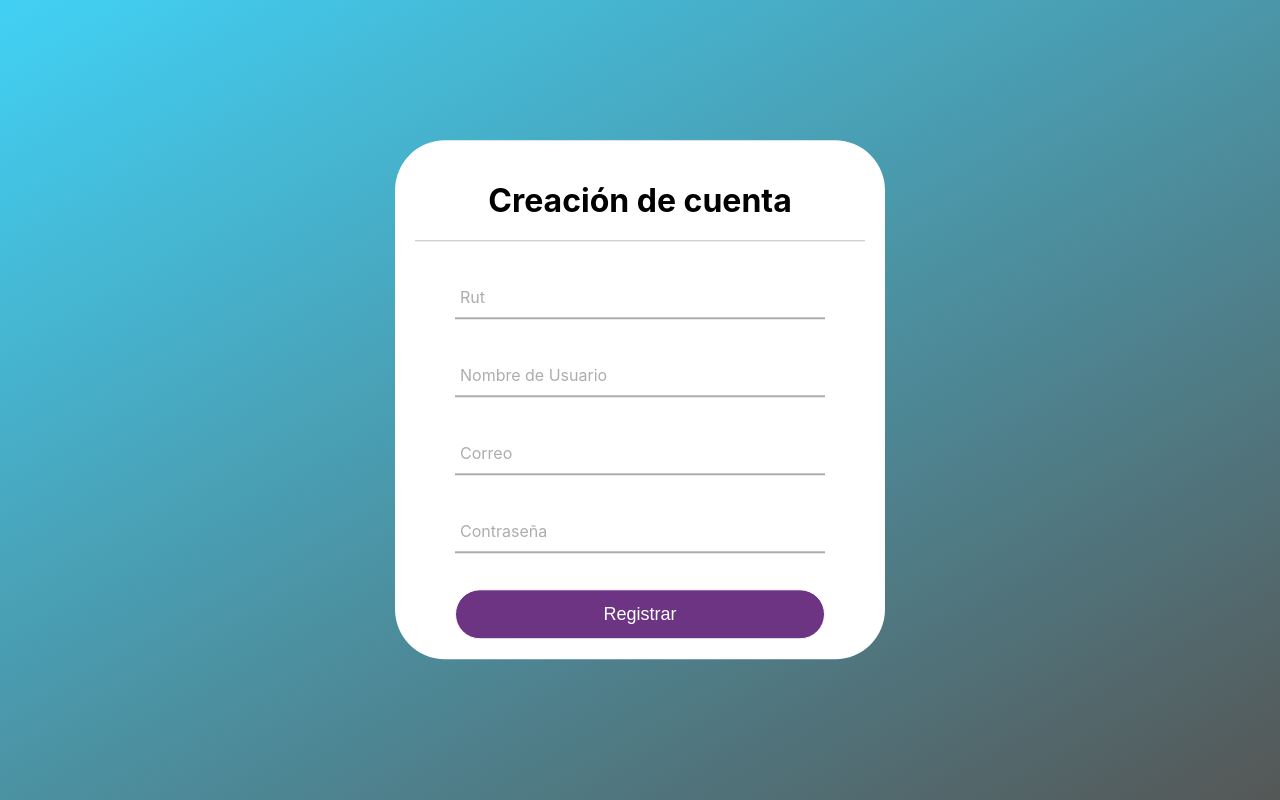
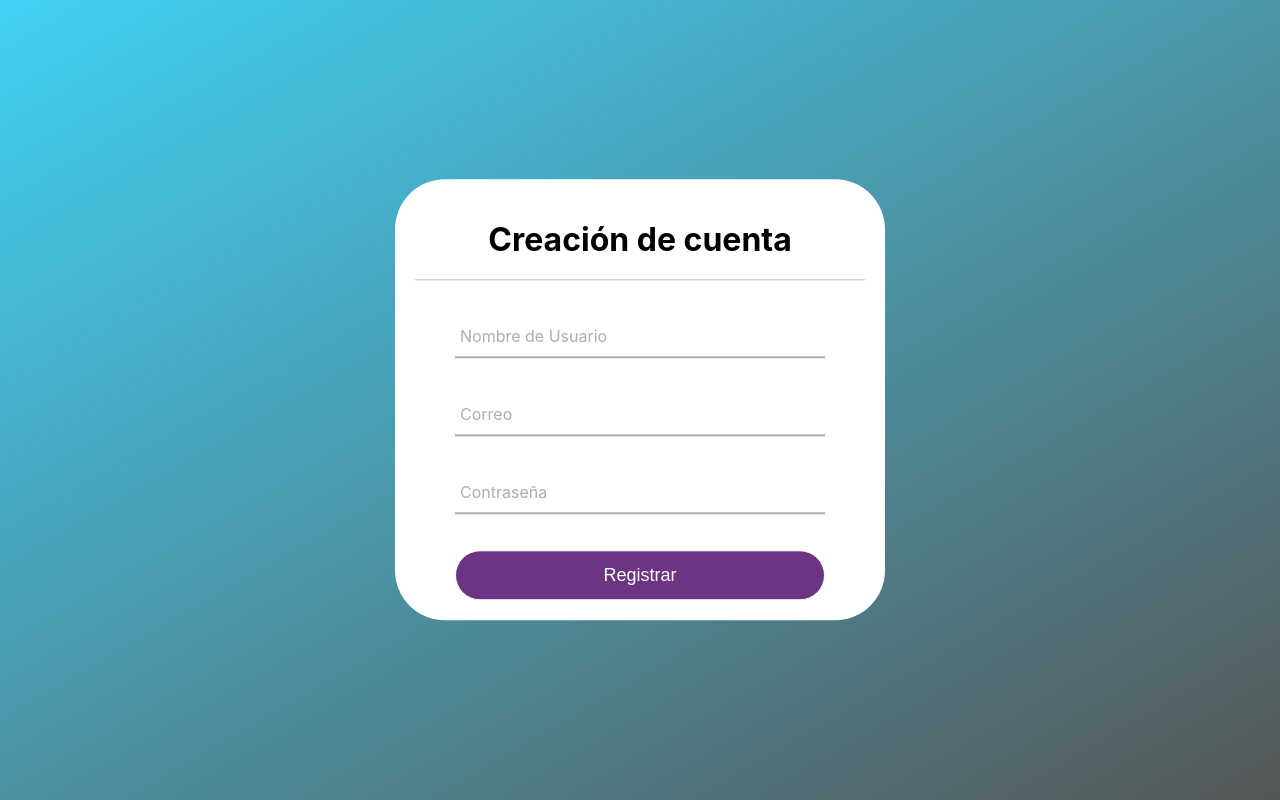
Before and after one commit to herrera3f/sistema-de-vuelo-main, a Django app: page / in a window 1280 px wide. Run offline with Django 4.2, Linux system fonts and the light colour scheme.

Commit message:
Update registro.html

```diff
--- a/Django/login/templates/login/registro.html
+++ b/Django/login/templates/login/registro.html
@@ -13,10 +13,6 @@
         <h1>Creación de cuenta</h1>
         <form method="post" action="{% url 'registrar_usuario' %}">
             {% csrf_token %}
-            <div class="username">
-                <input type="text" name="rut" required>
-                <label>Rut</label>
-            </div>
             <div class="username">
                 <input type="text" name="nombre" required>
                 <label>Nombre de Usuario</label>
```
